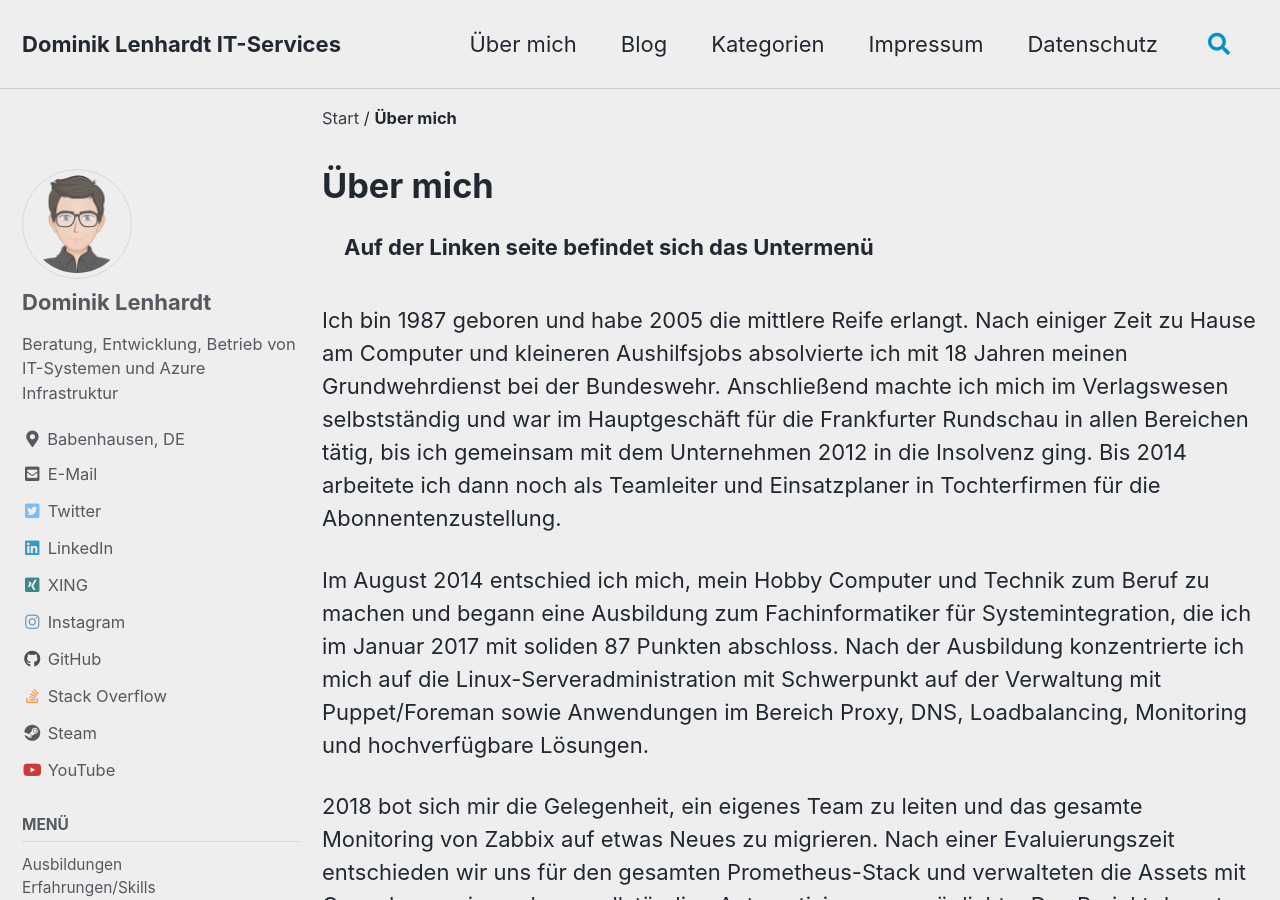
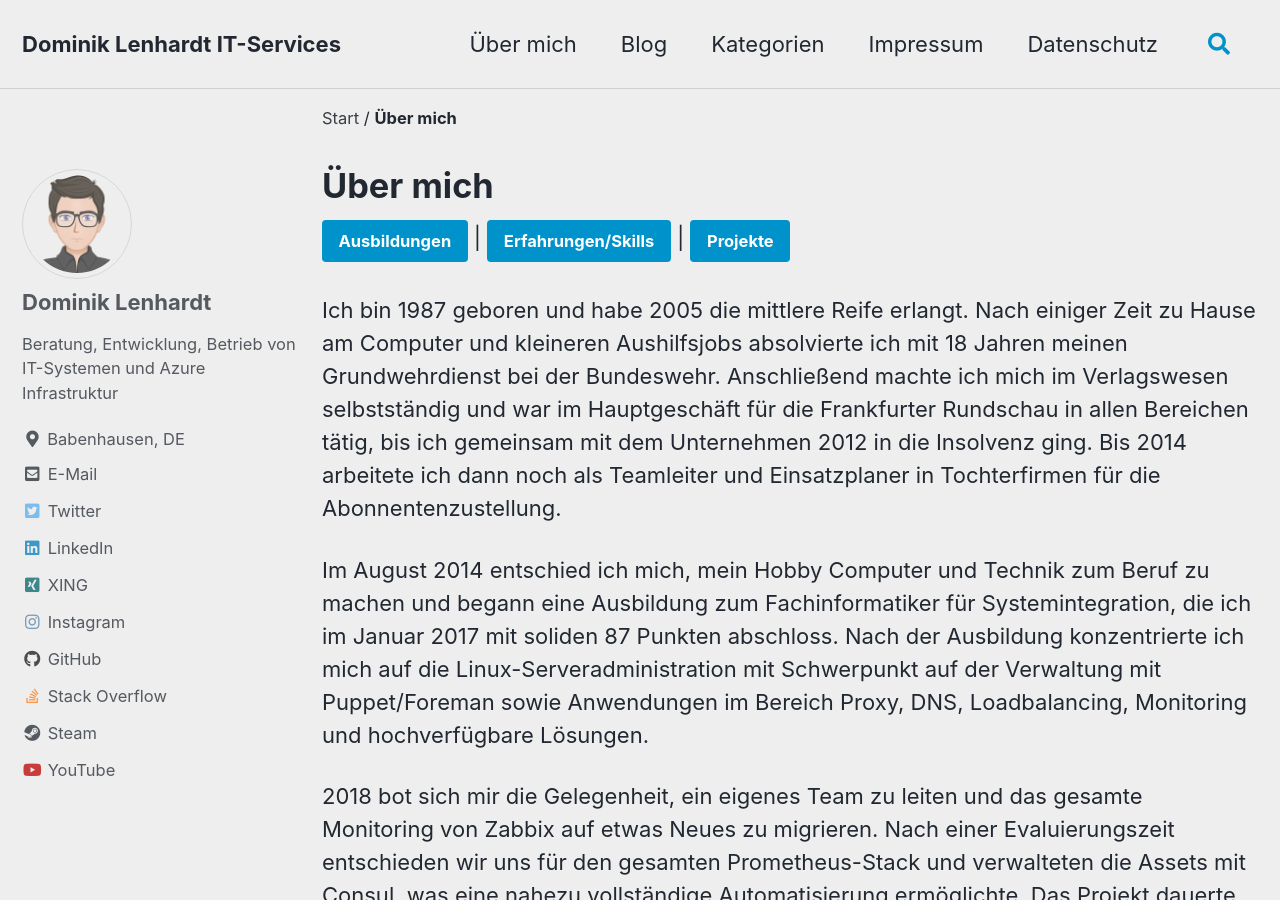
Before and after one commit to OnkelDom/onkeldom-old.github.io, a Jekyll site: the page built from _pages/about.md, in a window 1280 px wide and 900 px high. Built offline with Jekyll 4.4.1, drawn with Linux system fonts in a browser that asks for light colours; cached includes are drawn as plain includes.

Commit message:
modify about

```diff
--- a/_pages/about.md
+++ b/_pages/about.md
@@ -1,11 +1,10 @@
 ---
 permalink: /about/
 title: "Über mich"
-sidebar:
-  nav: "sidebar_about"
 ---
-Auf der Linken seite befindet sich das Untermenü
-{: .btn .btn--small}
+<p><a class="btn btn--primary" href="/about/education/" target="_self">Ausbildungen</a> |
+ <a class="btn btn--primary" href="/about/skills/" target="_blank">Erfahrungen/Skills</a> |
+ <a class="btn btn--primary" href="/about/projects/" target="_blank">Projekte</a></p>
 
 Ich bin 1987 geboren und habe 2005 die mittlere Reife erlangt. Nach einiger Zeit zu Hause am Computer und kleineren Aushilfsjobs absolvierte ich mit 18 Jahren meinen Grundwehrdienst bei der Bundeswehr. Anschließend machte ich mich im Verlagswesen selbstständig und war im Hauptgeschäft für die Frankfurter Rundschau in allen Bereichen tätig, bis ich gemeinsam mit dem Unternehmen 2012 in die Insolvenz ging. Bis 2014 arbeitete ich dann noch als Teamleiter und Einsatzplaner in Tochterfirmen für die Abonnentenzustellung.
 
```
Also changed, not shown: _data/navigation.yml (+0 -10 lines).
